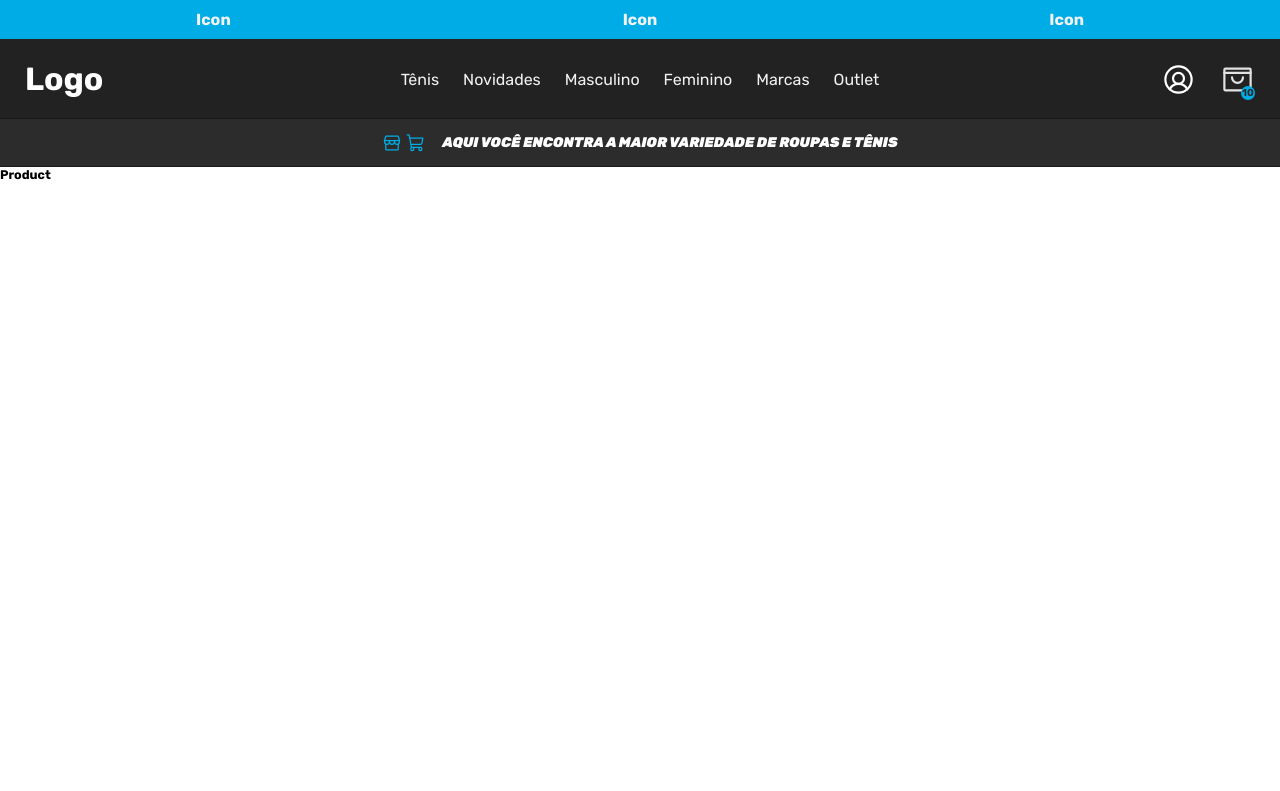
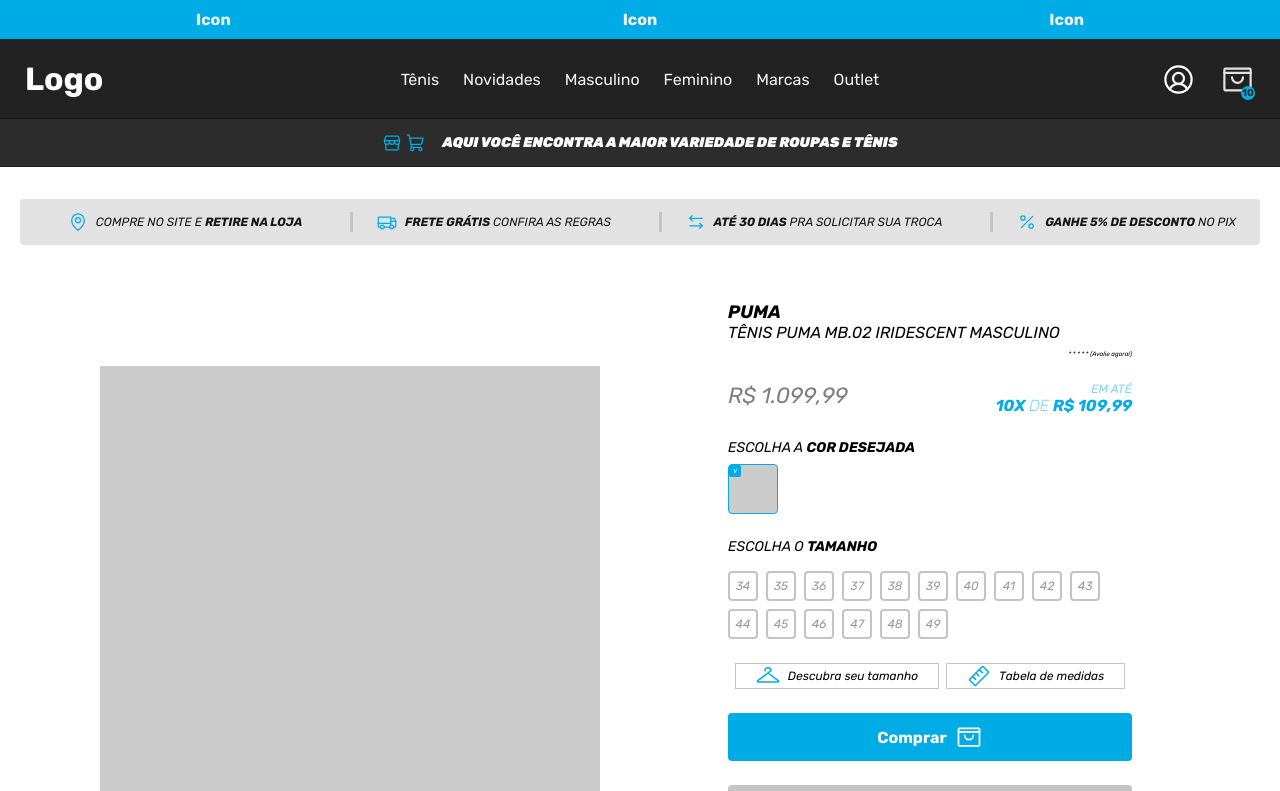
Before and after one commit to zkauansantos/e-commercefe, a React (Vite) app: page /product in a window 1280 px wide. Shown: the top 791 px of the page. Built offline with nearby package versions, Linux system fonts and the light colour scheme; a web font is replaced by a local one.

Commit message:
structure page product criated

```diff
--- a/src/App/index.tsx
+++ b/src/App/index.tsx
@@ -6,6 +6,7 @@
 import { theme } from '../assets/styles/theme/default';
 import { GlobalStyles } from '../assets/styles/GlobalStyles';
 import Routes from '../routes';
+import Footer from '../components/Footer';
 
 export default function App() {
   return (
@@ -14,6 +15,7 @@
         <GlobalStyles />
         <Header />
         <Routes />
+        <Footer />
       </ThemeProvider>
     </BrowserRouter>
   );
--- a/src/assets/styles/theme/default.ts
+++ b/src/assets/styles/theme/default.ts
@@ -8,6 +8,7 @@
       500: '#2C2C2C',
     },
     light: {
+      500: '#999999',
       400: '#C4C4C4',
       300: '#E2E2E2',
       200: '#F2F2F2',
--- a/src/components/BrandsCarousel/styles.ts
+++ b/src/components/BrandsCarousel/styles.ts
@@ -17,6 +17,7 @@
   flex-direction: column;
   justify-content: center;
   align-items: flex-start;
+  padding-bottom: 6.4rem;
 
   h3 {
     font-size: 2.4rem;
--- a/src/components/Footer/styles.ts
+++ b/src/components/Footer/styles.ts
@@ -5,7 +5,6 @@
   flex-direction: column;
   justify-content: center;
   align-items: center;
-  margin-top: 6.4rem;
   background: ${({ theme }) => theme.colors.dark['600']};
 `;
 
--- a/src/components/Header/index.tsx
+++ b/src/components/Header/index.tsx
@@ -1,7 +1,7 @@
 import { Link } from 'react-router-dom';
 import Disclaimer from '../Disclaimer';
 import MenuList from '../MenuList';
-import UserBag from '../UserActions';
+import UserActions from '../UserActions';
 import SubHeader from './SubHeader';
 
 import {
@@ -26,7 +26,7 @@
             </div>
           </MenuRoot>
 
-          <UserBag />
+          <UserActions />
         </Content>
       </Container>
       <SubHeader />
--- a/src/components/Highlights/styles.ts
+++ b/src/components/Highlights/styles.ts
@@ -13,7 +13,7 @@
   display: flex;
   flex-direction: column;
   justify-content: center;
-  align-items: flex-start;
+  align-items: center;
   `;
 
 export const ContainerHighlights = styled.div`
--- a/src/pages/Home/index.tsx
+++ b/src/pages/Home/index.tsx
@@ -3,7 +3,6 @@
 import ExploreCategories from '../../components/ExploreCategories';
 import Banner from '../../components/Banner';
 import BrandsCarousel from '../../components/BrandsCarousel';
-import Footer from '../../components/Footer';
 
 export default function Home() {
   return (
@@ -13,7 +12,6 @@
       <ExploreCategories />
       <Banner />
       <BrandsCarousel />
-      <Footer />
     </>
   );
 }
--- a/src/pages/Product/index.tsx
+++ b/src/pages/Product/index.tsx
@@ -1,5 +1,84 @@
+import {
+  CoatHanger, Ruler, ShoppingBagOpen, Truck,
+} from 'phosphor-react';
+import Benefits from '../../components/Benefits';
+import { Container, Content } from './styles';
+
 export default function Product() {
   return (
-    <h1>Product</h1>
+    <Container as="main">
+      <Content>
+        <Benefits />
+
+        <div className="container">
+          <div className="img" />
+
+          <div className="details">
+            <div className="product-information">
+              <strong>PUMA</strong>
+              <span>TÊNIS PUMA MB.02 IRIDESCENT MASCULINO</span>
+
+              <div className="avaliation">
+                * * * * * (Avalie agora!)
+              </div>
+            </div>
+
+            <div className="price">
+              <span>R$ 1.099,99</span>
+
+              <div>
+                <span>EM ATÉ</span>
+                <strong>10X <span>DE</span> R$ 109,99</strong>
+              </div>
+            </div>
+
+            <div className="colors-product">
+              <span>ESCOLHA A <strong>COR DESEJADA</strong></span>
+
+              <div className="p-view" />
+            </div>
+
+            <div className="sizes">
+              <span>ESCOLHA O <strong>TAMANHO</strong></span>
+
+              <div className="wrapper">
+                {Array.from({ length: 16 }).map((_, i) => (
+                  <div key={Math.random()} className="size">
+                    <span>{34 + i}</span>
+                  </div>
+                ))}
+              </div>
+            </div>
+
+            <div className="find-you-size">
+              <div><CoatHanger size={24} /><span>Descubra seu tamanho</span></div>
+              <div><Ruler size={24} /><span>Tabela de medidas</span></div>
+            </div>
+
+            <button type="button">
+              <span>Comprar</span> <ShoppingBagOpen size={28} />
+            </button>
+
+            <div className="benefits">
+              <div><Truck size={28} /><strong>FRETE GRATÍS</strong></div>
+              <div><ShoppingBagOpen size={28} />
+                <span>COMPRA <strong>100% SEGURA</strong></span>
+              </div>
+            </div>
+
+            <div className="cep">
+              <div>
+                <Truck size={28} /> <strong>Calcular frete</strong>
+              </div>
+
+              <div>
+                <input type="text" placeholder="Digite seu CEP" />
+              </div>
+            </div>
+          </div>
+
+        </div>
+      </Content>
+    </Container>
   );
 }
--- a/src/pages/Product/styles.ts
+++ b/src/pages/Product/styles.ts
@@ -1,9 +1,9 @@
 import styled from 'styled-components';
 
 export const Container = styled.section`
-  padding: 6.4rem;
   display: grid;
   place-items: center;
+  padding: 3.2rem 0 6.4rem 0;
 `;
 
 export const Content = styled.div`
@@ -12,19 +12,259 @@
   display: flex;
   flex-direction: column;
   justify-content: center;
+  align-items: center;
+  font-style: italic;
+
+  .container {
+    width: 100%;
+    margin-top: 3.2rem;
+    display: flex;
+    justify-content: space-evenly;
+    align-items: center;
+    border-radius: 4px;
+
+
+    .img {
+      width: 500px;
+      height: 500px;
+      background-color: #ccc;
+    }
+
+    .details {
+      display: flex;
+      flex-direction: column;
       align-items: flex-start;
-  `;
+      justify-content: flex-start;
+      padding: 2.4rem 4.8rem 4.8rem 4.8rem;
+      max-width: 50rem;
+      background-color: ${({ theme }) => theme.colors.light['100']};
 
-export const ContainerHighlights = styled.div`
+      .product-information {
         width: 100%;
         display: flex;
         flex-direction: column;
-  margin-bottom: 4.8rem;
 
-  h3 {
+        strong {
           font-size: 1.8rem;
+        }
+
+        span {
+          font-size: 1.6rem;
+        }
+
+        .avaliation {
+          margin-top: 0.8rem;
+          width: 100%;
+          text-align: end;
+        }
+      }
+
+      .price {
+        margin-top: 2.4rem;
+        width: 100%;
+        justify-content: space-between;
+        display: flex;
         font-style: italic;
-    color: ${({ theme }) => theme.colors.dark['500']};
-    margin-bottom: 2.4rem;
+
+        span {
+          font-size: 2.2rem;
+          opacity: 0.5;
+        }
+
+        div {
+          display: flex;
+          flex-direction: column;
+          align-items: flex-end;
+          color: ${({ theme }) => theme.colors.blue['700']};
+
+          span {
+            font-size: 1.2rem;
+          }
+
+          strong {
+            font-size: 1.6rem;
+
+            span {
+              font-size: 1.6rem;
+              font-weight: 300;
+            }
+          }
+        }
+      }
+
+      .colors-product{
+        margin-top: 2.4rem;
+
+        span {
+          font-size: 1.4rem;
+        }
+
+        .p-view {
+          margin-top: 0.8rem;
+          width: 50px;
+          height: 50px;
+          background: #ccc;
+          border: 1px solid ${({ theme }) => theme.colors.blue['700']};
+          border-radius: 4px;
+          position: relative;
+
+
+          ::after {
+            content: 'V';
+            position: absolute;
+            display: flex;
+            justify-content: center;
+            align-items: center;
+            top: 0;
+            left: 0;
+            width: 12px;
+            height: 12px;
+            border-radius: 2px;
+            color: ${({ theme }) => theme.colors.light['100']};
+            background: ${({ theme }) => theme.colors.blue['700']};
+          }
+        }
+      }
+
+      .sizes {
+        width: 100%;
+        display: flex;
+        flex-direction: column;
+        margin-top: 2.4rem;
+
+        span {
+          font-size: 1.4rem;
+        }
+
+        .wrapper {
+          margin-top: 1.6rem;
+          display: flex;
+          flex-wrap: wrap;
+          gap: 0.8rem;
+
+          .size {
+            width: 3rem;
+            height: 3rem;
+            border: 2px solid ${({ theme }) => theme.colors.light['400']};
+            padding: 1rem;
+            border-radius: 4px;
+            display: flex;
+            justify-content: center;
+            align-items: center;
+
+            span{
+              font-style: italic;
+              color: ${({ theme }) => theme.colors.light['500']};
+              font-size: 1.2rem;
+            }
+          }
+        }
+      }
+
+      .find-you-size {
+        margin-top: 2.4rem;
+        width: 100%;
+        display: flex;
+        align-items: center;
+        justify-content: space-evenly;
+
+        div {
+          display: flex;
+          align-items: center;
+          justify-content: center;
+          gap: 0.8rem;
+          padding: 0 2rem;
+          border: 1px solid ${({ theme }) => theme.colors.light['400']};
+
+          span {
+            font-size: 1.2rem;
+          }
+
+          svg {
+            color: ${({ theme }) => theme.colors.blue['700']};
+          }
+
+          &:hover {
+            transform: scale(1.05);
+          }
+        }
+      }
+
+      button {
+        margin-top: 2.4rem;
+        width: 100%;
+        display: flex;
+        align-items: center;
+        justify-content: center;
+        padding: 1rem 0;
+        gap: 0.8rem;
+        border: none;
+        border-radius: 4px;
+        background: ${({ theme }) => theme.colors.blue['700']};
+        transition: 0.2s ease;
+        span {
+          font-size: 1.6rem;
+          font-weight: bold;
+          color: ${({ theme }) => theme.colors.light['100']};
+        }
+
+        svg {
+          color: ${({ theme }) => theme.colors.light['100']};
+        }
+
+        &:hover {
+          background: ${({ theme }) => theme.colors.blue['900']};
+        }
+
+        &:active {
+         color: ${({ theme }) => theme.colors.light['200']};
+          background-color: ${({ theme }) => theme.colors.blue['700']};
+        }
+      }
+
+      .benefits {
+        margin-top: 2.4rem;
+        width: 100%;
+        display: flex;
+        background: ${({ theme }) => theme.colors.light['400']};
+        align-items: center;
+        justify-content: center;
+        gap: 1.6rem;
+        border-radius: 4px;
+        padding: 0.4rem 0;
+
+        div {
+          display: flex;
+          align-items: center;
+          justify-content: center;
+          gap: 0.8rem;
+        }
+      }
+
+      .cep {
+        margin-top: 4.8rem;
+        width: 100%;
+        display: flex;
+        align-items: center;
+        justify-content: space-between;
+
+
+        div {
+          display: flex;
+          align-items: center;
+          justify-content: center;
+          gap: 0.8rem;
+
+          strong {
+            font-size: 1.2rem;
+          }
+
+          input {
+            padding: 1rem;
+            border: 1px solid ${({ theme }) => theme.colors.light['400']};
+          }
+        }
+      }
+    }
   }
 `;
--- a/src/types/theme.d.ts
+++ b/src/types/theme.d.ts
@@ -10,6 +10,7 @@
         500: string;
       };
       light: {
+        500: string
         400: string;
         300: string;
         200: string;
```
Also changed, not shown: src/components/Footer/index.tsx (+8 -0 lines). Lines whose indentation alone changed are shown as unchanged.
